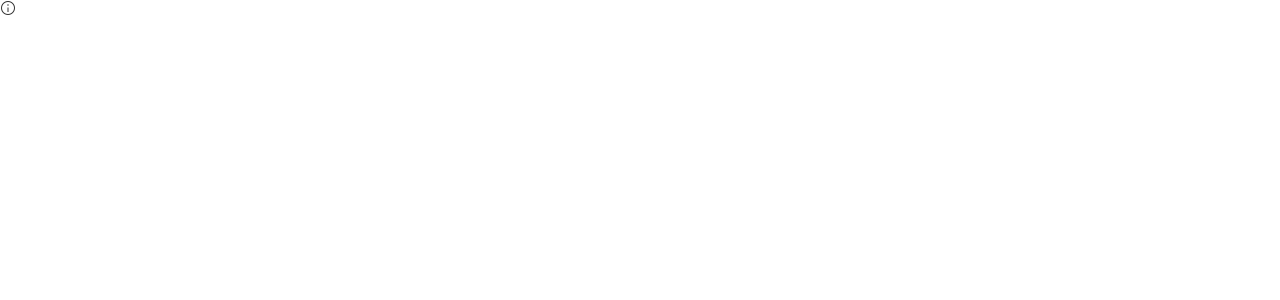
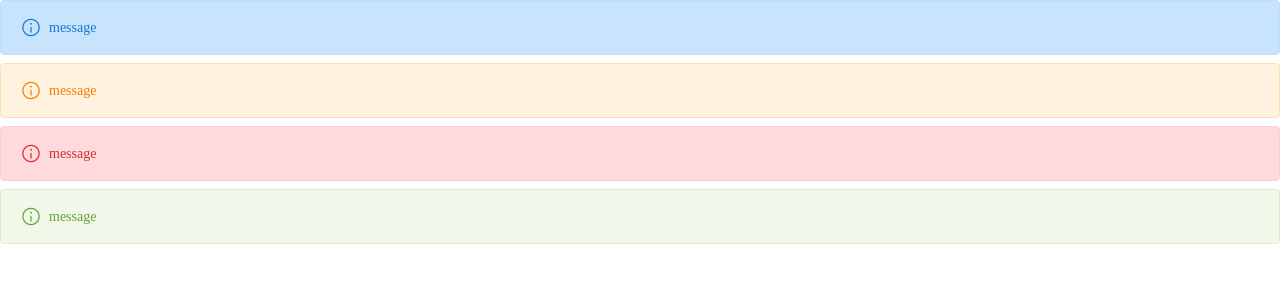
Before and after one commit to wicked-knife/reactify, a React (Create React App) app: page / in a window 1280 px wide. Shown: the top 300 px of the page. Built offline with nearby package versions, Linux system fonts and the light colour scheme.

Commit message:
1. init message styles 2. add margin padding styles

```diff
--- a/src/App.tsx
+++ b/src/App.tsx
@@ -1,11 +1,13 @@
 import React, { } from 'react'
-import Icon from './components/icon/icon'
+import Message, {MessageType} from './components/message/message'
 import './styles/index.scss'
 
 const App: React.FC = () => {
-
+  const messageType: Array<MessageType> = ['info', 'warning', 'error', 'success']
   return <div>
-    <Icon className="icon-info" />
+    {messageType.map(type =>
+      <Message key={type} type={type} className="mb-2"/>
+    )}
   </div>
 }
 
--- a/src/components/icon/icon.tsx
+++ b/src/components/icon/icon.tsx
@@ -29,8 +29,7 @@ const BaseIcon: ForwardRefRenderFunction<any, IconProps> = (
 const Icon = React.forwardRef(BaseIcon)
 
 Icon.defaultProps = {
-  size: 16,
-  color: '#333',
+  size: 16
 }
 
 export default Icon
--- a/src/components/message/message.scss
+++ b/src/components/message/message.scss
@@ -5,7 +5,7 @@
   min-width: 380px;
   box-sizing: border-box;
   border-radius: 4px;
-  position: fixed;
+  // position: fixed;
   display: flex;
   align-items: center;
   overflow: hidden;
@@ -14,6 +14,25 @@
 }
 
 .rf-message-info{
-  color: $grey-darken-1;
-  background-color: #edf2fc;
+  border: 1px solid $blue-lighten-4;
+  color: $blue-darken-2;
+  background-color: lighten($color: $blue-lighten-4, $amount: 2.5);
 }
+
+.rf-message-error{
+  border: 1px solid $red-lighten-4;
+  color: $red-darken-2;
+  background-color: lighten($color: $red-lighten-4, $amount: 2.5);
+}
+
+.rf-message-warning{
+  border: 1px solid $orange-lighten-4;
+  color: $orange-darken-2;
+  background-color: $orange-lighten-5;
+}
+
+.rf-message-success{
+  border: 1px solid $light-green-lighten-4;
+  color: $light-green-darken-2;
+  background-color: $light-green-lighten-5;
+}
--- a/src/components/message/message.tsx
+++ b/src/components/message/message.tsx
@@ -1,23 +1,26 @@
 import React from 'react'
 import useClassNames from 'classnames'
+import Icon from '../icon/icon'
 import './message.scss'
 
-type MessageType = 'success' | 'warning' | 'error' | 'info'
+export type MessageType = 'success' | 'warning' | 'error' | 'info'
 
-interface MessageProps {
+interface MessageProps extends React.HtmlHTMLAttributes<HTMLDivElement> {
   type?: MessageType
 }
 
 const Message: React.FC<MessageProps> = ({
-  type
+  type,
+  className
 }) => {
-  const computedClassNames = useClassNames({
-    'rf-message': true,
-    [`rf-message-${type}`]: type
-  })
+  const computedClassNames = useClassNames(
+    'rf-message',
+    `rf-message-${type}`,
+    className
+  )
 
   return <div className={computedClassNames}>
-    message <i className="iconfont icon-info_filled"></i>
+    <Icon className="icon-info mr-2" size={20} />  message
   </div>
 }
 
--- /dev/null
+++ b/src/styles/box.scss
@@ -0,0 +1,12 @@
+@for $i from 1 through 12 {
+    .pt-#{$i} { padding-top: 4px * $i; }
+    .pb-#{$i} { padding-bottom: 4px * $i; }
+    .pl-#{$i} { padding-left: 4px * $i; }
+    .pr-#{$i} { padding-right: 4px * $i; }
+    .pa-#{$i} { padding: 4px * $i; }
+    .mt-#{$i} { margin-top: 4px * $i; }
+    .mb-#{$i} { margin-bottom: 4px * $i; }
+    .ml-#{$i} { margin-left: 4px * $i; }
+    .mr-#{$i} { margin-right: 4px * $i; }
+    .ma-#{$i} { margin: 4px * $i; }
+}
--- a/src/styles/index.scss
+++ b/src/styles/index.scss
@@ -2,3 +2,4 @@
 @import 'reset';
 @import 'text';
 @import 'background';
+@import 'box';
```
